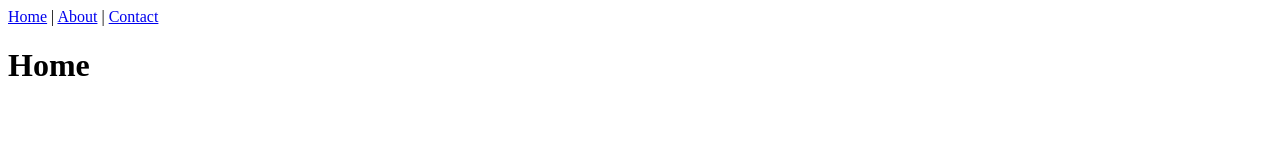
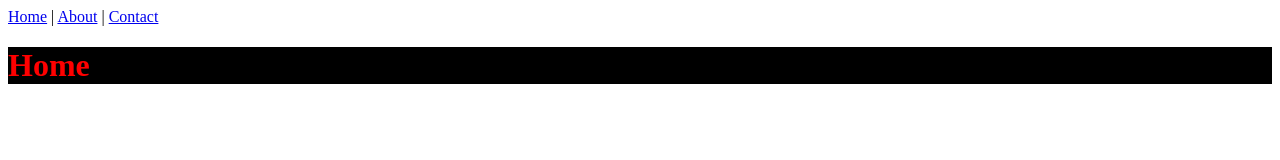
Before and after one commit to ninjaadeveloper/newWebiste, a plain HTML site: page index.html in a window 1280 px wide. Drawn offline with Linux system fonts and the light colour scheme.

Commit message:
changes in website

```diff
--- a/index.html
+++ b/index.html
@@ -8,6 +8,6 @@
   <body>
     <a href="index.html">Home</a> | <a href="about.html">About</a> |
     <a href="contact.html">Contact</a>
-    <h1>Home</h1>
+    <h1 style="color:red;background-color: black;">Home</h1>
   </body>
 </html>
```
Also changed, not shown: contact.html (+4 -0 lines).
